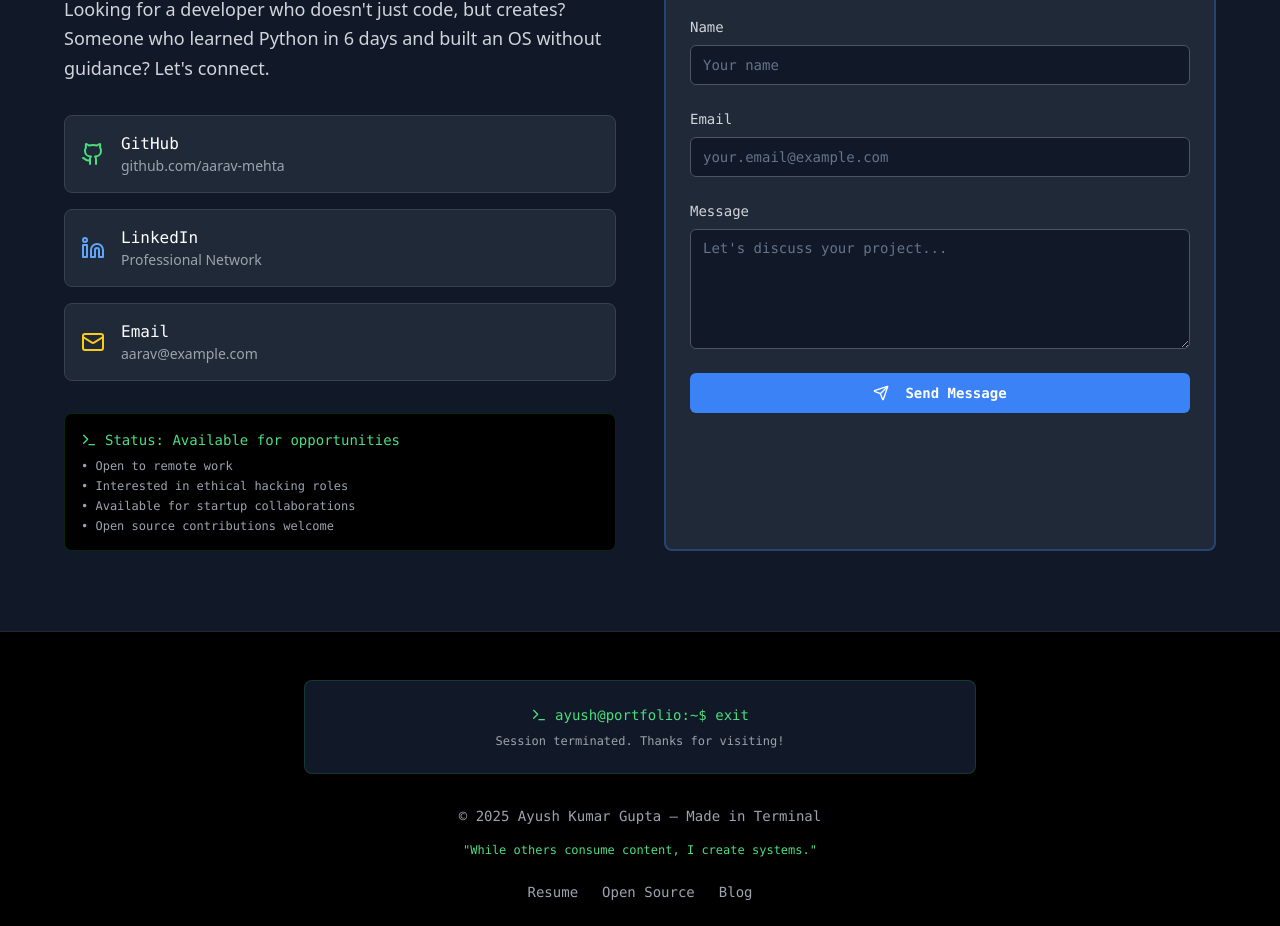
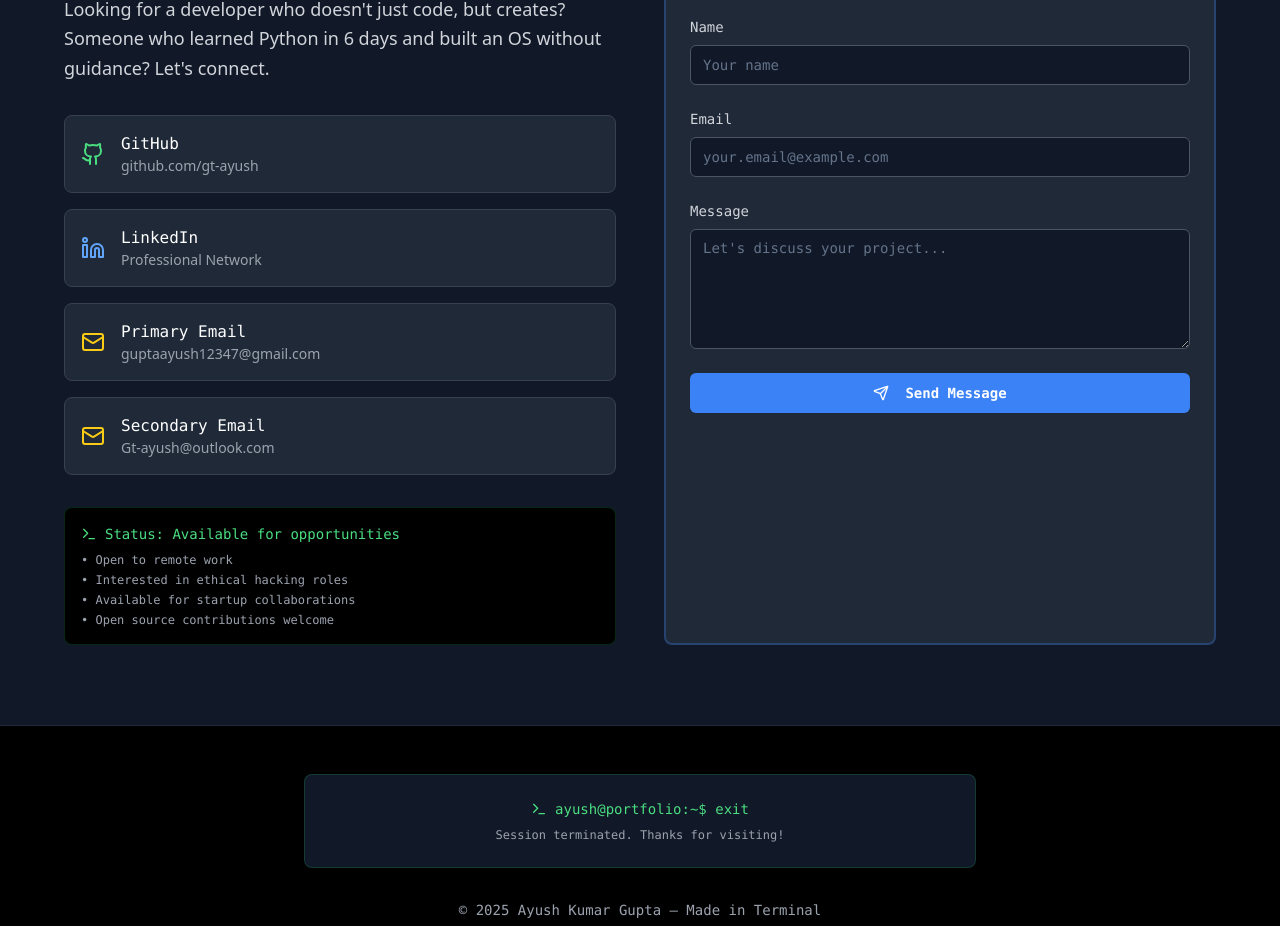
Before and after one commit to gt-ayush/portfolio-root, a React (Vite) app: page / in a window 1280 px wide. Shown: the part 4021-4947 px from the top of the page. Built offline with nearby package versions, Linux system fonts and the light colour scheme.

Commit message:
Update contact information
Updated email addresses, LinkedIn profile link, and GitHub link in the Contact component.

```diff
--- a/src/components/Contact.tsx
+++ b/src/components/Contact.tsx
@@ -50,18 +50,18 @@ const Contact = () => {
             {/* Social Links */}
             <div className="space-y-4">
               <a
-                href="https://github.com/aarav-mehta"
+                href="https://github.com/gt-ayush"
                 className="flex items-center space-x-4 p-4 bg-gray-800 rounded-lg border border-gray-700 hover:border-green-500 transition-all duration-300 group"
               >
                 <Github className="w-6 h-6 text-green-400 group-hover:scale-110 transition-transform" />
                 <div>
                   <div className="text-white font-mono">GitHub</div>
-                  <div className="text-gray-400 text-sm">github.com/aarav-mehta</div>
+                  <div className="text-gray-400 text-sm">github.com/gt-ayush</div>
                 </div>
               </a>
 
               <a
-                href="https://linkedin.com/in/aarav-mehta"
+                href="https://www.linkedin.com/in/ayush-root/"
                 className="flex items-center space-x-4 p-4 bg-gray-800 rounded-lg border border-gray-700 hover:border-blue-500 transition-all duration-300 group"
               >
                 <Linkedin className="w-6 h-6 text-blue-400 group-hover:scale-110 transition-transform" />
@@ -72,13 +72,24 @@ const Contact = () => {
               </a>
 
               <a
-                href="mailto:aarav@example.com"
+                href="mailto:guptaayush12347@gmail.com"
                 className="flex items-center space-x-4 p-4 bg-gray-800 rounded-lg border border-gray-700 hover:border-yellow-500 transition-all duration-300 group"
               >
                 <Mail className="w-6 h-6 text-yellow-400 group-hover:scale-110 transition-transform" />
                 <div>
-                  <div className="text-white font-mono">Email</div>
-                  <div className="text-gray-400 text-sm">aarav@example.com</div>
+                  <div className="text-white font-mono">Primary Email</div>
+                  <div className="text-gray-400 text-sm">guptaayush12347@gmail.com</div>
+                </div>
+              </a>
+
+              <a
+                href="mailto:Gt-ayush@outlook.com"
+                className="flex items-center space-x-4 p-4 bg-gray-800 rounded-lg border border-gray-700 hover:border-yellow-500 transition-all duration-300 group"
+              >
+                <Mail className="w-6 h-6 text-yellow-400 group-hover:scale-110 transition-transform" />
+                <div>
+                  <div className="text-white font-mono">Secondary Email</div>
+                  <div className="text-gray-400 text-sm">Gt-ayush@outlook.com</div>
                 </div>
               </a>
             </div>
```
